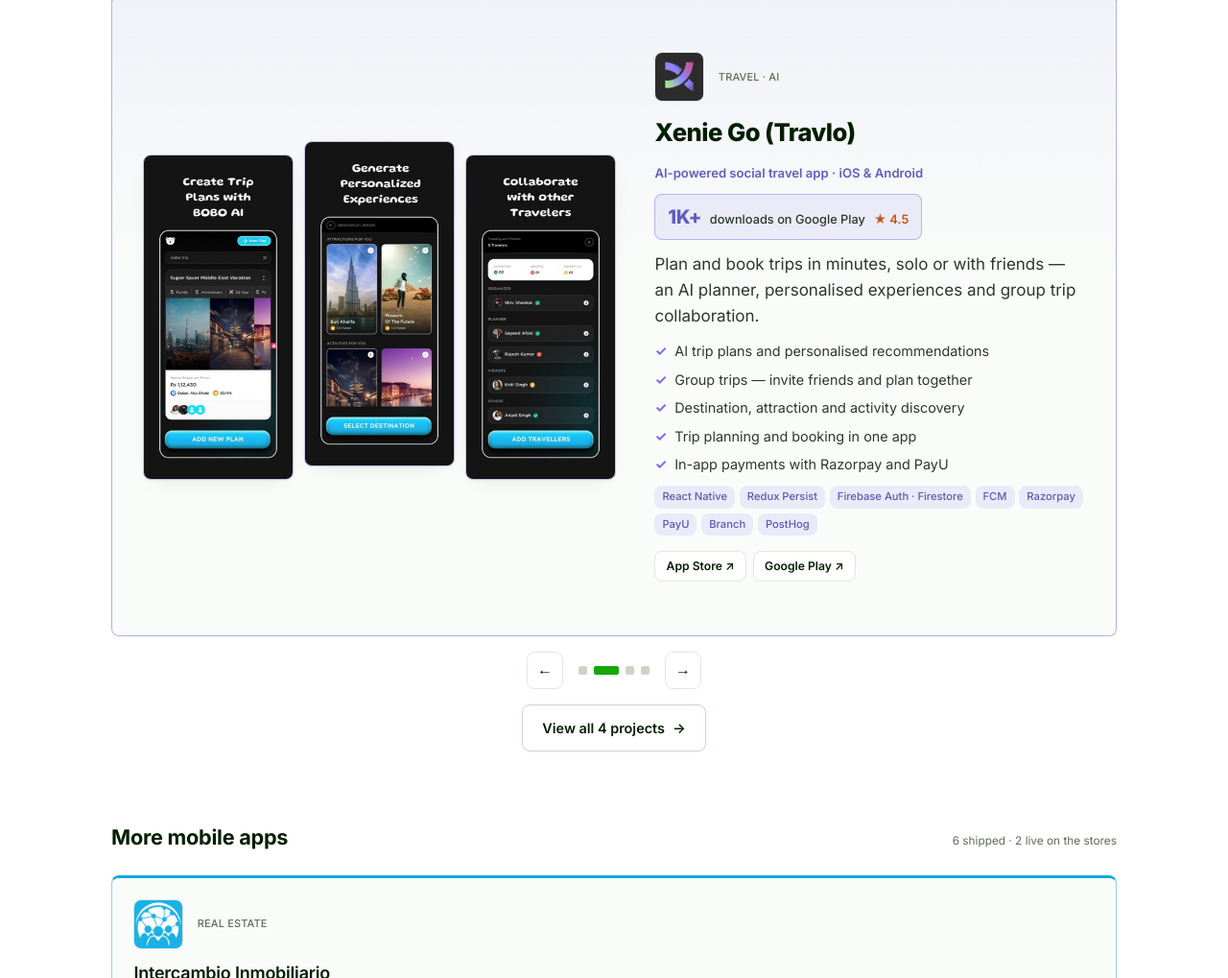
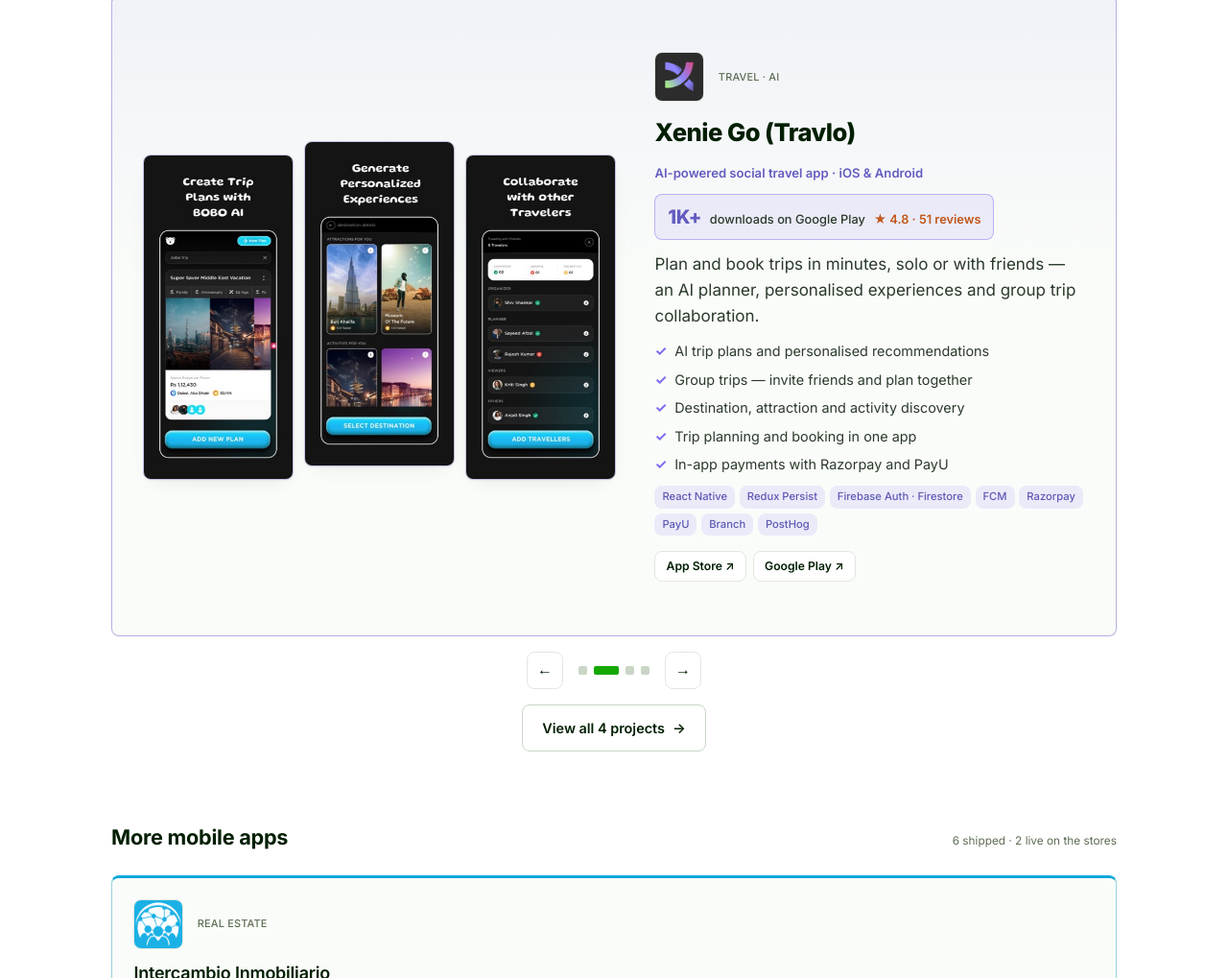
Before and after one commit to hanif-2000/hanif-2000.github.io, a plain HTML site: page index.html in a window 1280 px wide. Shown: the part 1890-2909 px from the top of the page at 96% size. Drawn offline with Linux system fonts and the light colour scheme.

Commit message:
Xenie Go: Play rating 4.8 (51 reviews)
Co-Authored-By: Claude Opus 5.5 <noreply@anthropic.com>

```diff
--- a/index.html
+++ b/index.html
@@ -127,7 +127,7 @@
             <div class="p-top"><img class="p-icon" src="assets/icons/xeniego.jpg" alt="" loading="lazy" width="52" height="52"><span class="p-cat">Travel · AI</span></div>
             <h3>Xenie Go (Travlo)</h3>
             <div class="f-meta">AI-powered social travel app · iOS &amp; Android</div>
-            <div class="dl-badge"><span class="dl-n">1K+</span><span class="dl-l">downloads on Google Play</span><span class="dl-r">★ 4.5</span></div>
+            <div class="dl-badge"><span class="dl-n">1K+</span><span class="dl-l">downloads on Google Play</span><span class="dl-r">★ 4.8 · 51 reviews</span></div>
             <p class="f-lead">Plan and book trips in minutes, solo or with friends — an AI planner, personalised experiences and group trip collaboration.</p>
             <ul class="f-points"><li>AI trip plans and personalised recommendations</li><li>Group trips — invite friends and plan together</li><li>Destination, attraction and activity discovery</li><li>Trip planning and booking in one app</li><li>In-app payments with Razorpay and PayU</li></ul>
             <div class="p-stack"><span>React Native</span><span>Redux Persist</span><span>Firebase Auth · Firestore</span><span>FCM</span><span>Razorpay</span><span>PayU</span><span>Branch</span><span>PostHog</span></div>
```
Also changed, not shown: work/index.html (+1 -1 lines).
